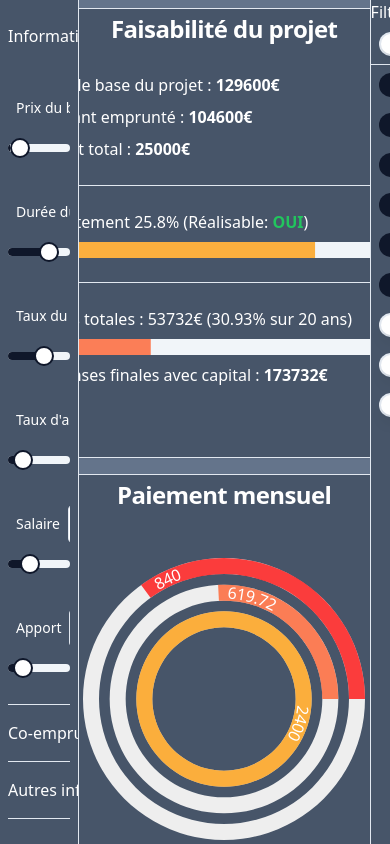
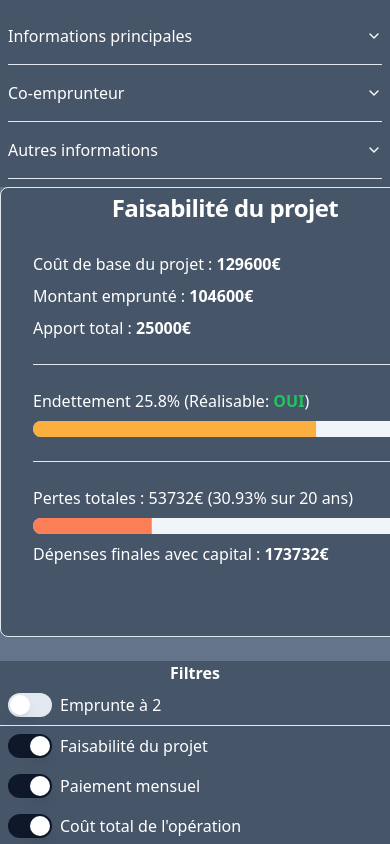
Before and after one commit to Yozamu/immo-simulator-v2, a React (Vite) app: page / in a window 390 px wide. Shown: the top 844 px of the page. Built offline with nearby package versions, Linux system fonts and the light colour scheme.

Commit message:
feat: improved responsiveness

```diff
--- a/src/App.tsx
+++ b/src/App.tsx
@@ -3,8 +3,20 @@ import { ResizableHandle, ResizablePanel, ResizablePanelGroup } from './componen
 import Inputs from '@/components/inputs/Inputs';
 import Outputs from '@/components/outputs/Outputs';
 import Filters from '@/components/filters/Filters';
+import useIsMobile from '@/hooks/useIsMobile';
 
 function App() {
+  const isMobile = useIsMobile();
+
+  if (isMobile)
+    return (
+      <>
+        <Inputs />
+        <Outputs />
+        <Filters />
+      </>
+    );
+
   return (
     <>
       <ResizablePanelGroup className="min-h-[100vh]" direction="horizontal">
--- a/src/components/filters/Filters.tsx
+++ b/src/components/filters/Filters.tsx
@@ -7,7 +7,7 @@ const { baseFilters, graphicsFilters } = filters;
 const Filters: React.FC = () => {
   return (
     <div className="bg-slate-600 min-h-full">
-      <h2>Filtres</h2>
+      <h2 className="font-bold">Filtres</h2>
       {baseFilters.map((filter) => (
         <Filter key={filter.name} name={filter.name} title={filter.title} />
       ))}
--- a/src/components/inputs/Inputs.tsx
+++ b/src/components/inputs/Inputs.tsx
@@ -1,8 +1,10 @@
 import React from 'react';
+import type { PropsWithChildren } from 'react';
 import CustomInput from './CustomInput';
 import { Accordion, AccordionContent, AccordionItem, AccordionTrigger } from '@/components/ui/accordion';
 import inputs from '@/data/inputs';
 import type { InputValue } from '@/types/commonTypes';
+import useIsMobile from '@/hooks/useIsMobile';
 
 const { mainInformation, coInformation, otherInformation } = inputs;
 
@@ -19,16 +21,40 @@ const InputsSectionItems = ({ title, value, info }: { title: string; value: stri
   );
 };
 
-const Inputs: React.FC = () => {
+const SingleAccordion: React.FC<{ defaultValue: string } & PropsWithChildren> = ({ defaultValue, children }) => {
   return (
-    <div className="bg-slate-600 p-2 min-h-full whitespace-nowrap">
-      <Accordion type="single" defaultValue={'main'}>
-        <InputsSectionItems title="Informations principales" value="main" info={mainInformation} />
-        <InputsSectionItems title="Co-emprunteur" value="co" info={coInformation} />
-        <InputsSectionItems title="Autres informations" value="other" info={otherInformation} />
-      </Accordion>
-    </div>
+    <Accordion type="single" defaultValue={defaultValue}>
+      {children}
+    </Accordion>
   );
 };
 
+const MultipleAccordion: React.FC<{ defaultValue: string[] } & PropsWithChildren> = ({ defaultValue, children }) => {
+  return (
+    <Accordion type="multiple" defaultValue={defaultValue}>
+      {children}
+    </Accordion>
+  );
+};
+
+const Inputs: React.FC = () => {
+  const isMobile = useIsMobile();
+
+  const inputs = (
+    <>
+      <InputsSectionItems title="Informations principales" value="main" info={mainInformation} />
+      <InputsSectionItems title="Co-emprunteur" value="co" info={coInformation} />
+      <InputsSectionItems title="Autres informations" value="other" info={otherInformation} />
+    </>
+  );
+
+  const accordion = isMobile ? (
+    <MultipleAccordion defaultValue={[]}>{inputs}</MultipleAccordion>
+  ) : (
+    <SingleAccordion defaultValue="main">{inputs}</SingleAccordion>
+  );
+
+  return <div className="bg-slate-600 p-2 min-h-full whitespace-nowrap">{accordion}</div>;
+};
+
 export default Inputs;
--- a/src/components/outputs/Outputs.tsx
+++ b/src/components/outputs/Outputs.tsx
@@ -1,13 +1,19 @@
 import CardOutput from '@/components/outputs/CardOutput';
 import graphics from '@/data/graphics';
+import useIsMobile from '@/hooks/useIsMobile';
 import useMainStore from '@/store/store';
 
 const Outputs: React.FC = () => {
   const filters = useMainStore((state) => state.filters);
   const filteredOutputs = graphics.filter((output) => filters[output.name]);
+  const isMobile = useIsMobile();
 
   return (
-    <div className="bg-slate-500 flex flex-wrap gap-4 p-2 justify-center content-start min-h-full">
+    <div
+      className={`bg-slate-500 flex gap-4 min-h-full ${
+        isMobile ? 'overflow-scroll' : 'flex-wrap p-2 justify-center content-start'
+      }`}
+    >
       {filteredOutputs.map((card) => (
         <CardOutput key={card.name} {...card} />
       ))}
--- /dev/null
+++ b/src/hooks/useIsMobile.ts
@@ -0,0 +1,21 @@
+import { useEffect, useState } from 'react';
+
+const MOBILE_WIDTH = 768;
+
+const useIsMobile = () => {
+  const [isMobile, setIsMobile] = useState(window.innerWidth < MOBILE_WIDTH);
+
+  useEffect(() => {
+    const handleResize = () => {
+      setIsMobile(window.innerWidth < MOBILE_WIDTH);
+    };
+    window.addEventListener('resize', handleResize);
+    return () => {
+      window.removeEventListener('resize', handleResize);
+    };
+  }, []);
+
+  return isMobile;
+};
+
+export default useIsMobile;
```
